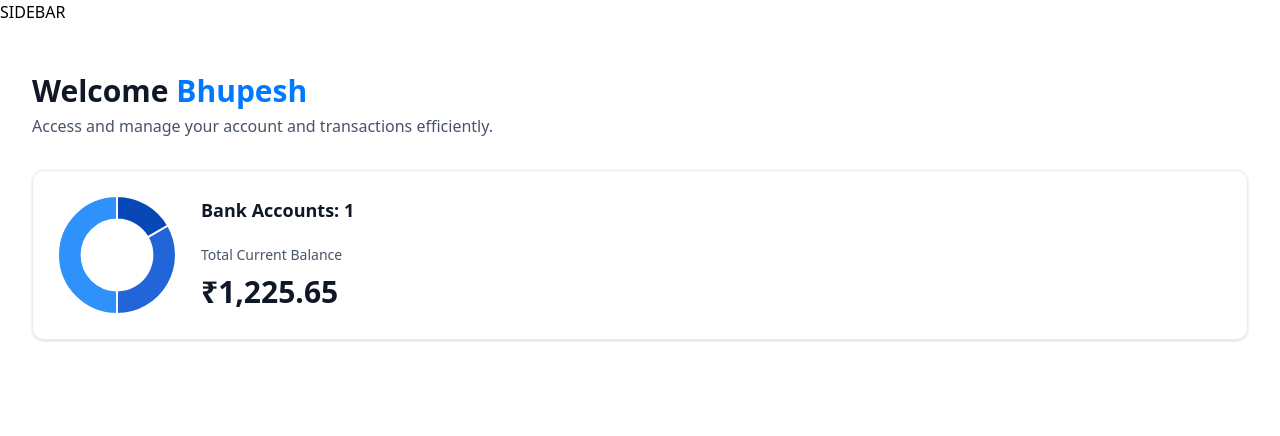
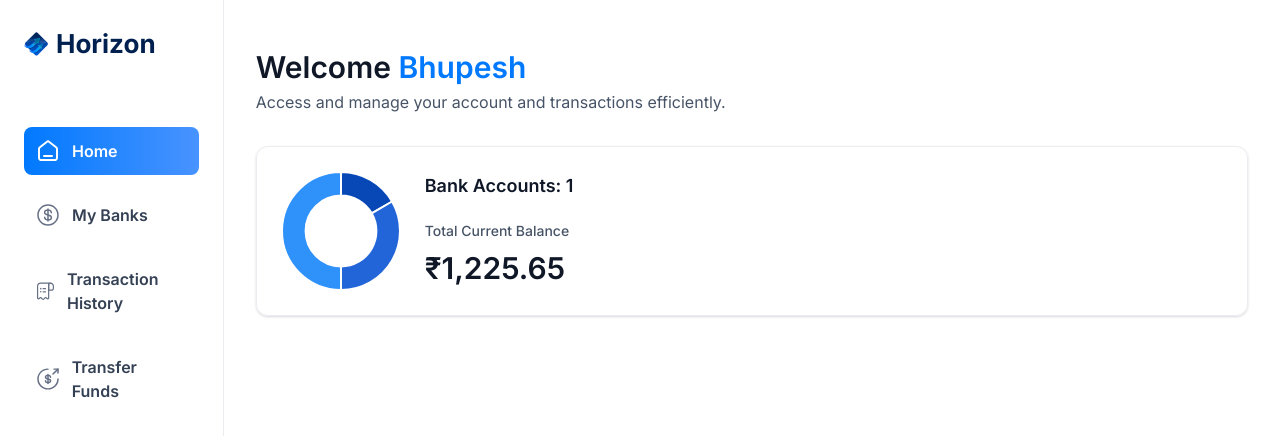
Before and after one commit to Bhupesh-Khordia/horizon, a Next.js app: page / in a window 1280 px wide. Shown: the top 436 px of the page. Built offline with nearby package versions, Linux system fonts and the light colour scheme.

Commit message:
Creates Sidedbar

```diff
--- a/app/(root)/layout.tsx
+++ b/app/(root)/layout.tsx
@@ -1,12 +1,26 @@
+import MobileNav from "@/components/MobileNav";
+import Sidebar from "@/components/Sidebar";
+import Image from "next/image";
+
 export default function RootLayout({
   children,
 }: Readonly<{
   children: React.ReactNode;
 }>) {
+
+  const loggedIn = {firstName : "Bhupesh", lastName : "Yadav"};
   return (
-    <main>
-        SIDEBAR
+    <main className="flex h-screen w-full font-inter">
+        <Sidebar user = {loggedIn}/>
+        <div className="flex size-full flex-col">
+        <div className="root-layout">
+          <Image src="/icons/logo.svg" width={30} height={30} alt="logo" />
+          <div>
+            <MobileNav user={loggedIn} />
+          </div>
+        </div>
         {children}
+      </div>
     </main>
   );
 }
--- /dev/null
+++ b/components/MobileNav.tsx
@@ -0,0 +1,92 @@
+
+'use client'
+
+import {
+  Sheet,
+  SheetClose,
+  SheetContent,
+  SheetDescription,
+  SheetHeader,
+  SheetTitle,
+  SheetTrigger,
+} from "@/components/ui/sheet"
+import { sidebarLinks } from "@/constants"
+import { cn } from "@/lib/utils"
+import Image from "next/image"
+import Link from "next/link"
+import { usePathname } from "next/navigation"
+// import Footer from "./Footer"
+
+const MobileNav = ({ user }: MobileNavProps) => {
+  const pathname = usePathname();
+
+  return (
+    <section className="w-fulll max-w-[264px]">
+      <Sheet>
+        <SheetTrigger>
+          <Image
+            src="/icons/hamburger.svg"
+            width={30}
+            height={30}
+            alt="menu"
+            className="cursor-pointer"
+          />
+        </SheetTrigger>
+        <SheetContent side="left" className="border-none bg-white">
+          <Link href="/" className="cursor-pointer flex items-center gap-1 px-4">
+            <Image
+              src="/icons/logo.svg"
+              width={34}
+              height={34}
+              alt="Horizon logo"
+            />
+            <SheetTitle>
+
+            <p className="text-26 font-ibm-plex-serif font-bold text-black-1">Horizon</p>
+            </SheetTitle>
+          </Link>
+          <div className="mobilenav-sheet">
+            <SheetClose asChild>
+              <nav className="flex h-full flex-col gap-6 pt-16 text-white">
+                  {sidebarLinks.map((item) => {
+                const isActive = pathname === item.route || pathname.startsWith(`${item.route}/`)
+
+                return (
+                  <SheetClose asChild key={item.route}>
+                    <Link href={item.route} key={item.label}
+                      className={cn('mobilenav-sheet_close w-full', { 'bg-bank-gradient': isActive })}
+                    >
+                        <Image
+                          src={item.imgURL}
+                          alt={item.label}
+                          width={20}
+                          height={20}
+                          className={cn({
+                            'brightness-[3] invert-0': isActive
+                          })}
+                        />
+                        <SheetDescription>
+
+                      <span className={cn("text-16 font-semibold text-black-2", { "text-white": isActive })}>
+                        {item.label}
+                      </span>
+                        </SheetDescription>
+                    </Link>
+                  </SheetClose>
+                )
+              })}
+
+              USER
+              </nav>
+            </SheetClose>
+
+              Footer
+            {/* <Footer user={user} type="mobile" /> */}
+          </div>
+        </SheetContent>
+      </Sheet>
+    </section>
+  )
+}
+
+export default MobileNav
--- /dev/null
+++ b/components/Sidebar.tsx
@@ -0,0 +1,61 @@
+'use client'
+
+import { sidebarLinks } from '@/constants'
+import { cn } from '@/lib/utils'
+import Image from 'next/image'
+import Link from 'next/link'
+import { usePathname } from 'next/navigation'
+// import Footer from './Footer'
+// import PlaidLink from './PlaidLink'
+
+const Sidebar = ({ user }: SiderbarProps) => {
+  const pathname = usePathname();
+
+  return (
+    <section className="sidebar">
+      <nav className="flex flex-col gap-4">
+        <Link href="/" className="mb-12 cursor-pointer flex items-center gap-2">
+          <Image
+            src="/icons/logo.svg"
+            width={34}
+            height={34}
+            alt="Horizon logo"
+            className="size-[24px] max-xl:size-14"
+          />
+          <h1 className="sidebar-logo">Horizon</h1>
+        </Link>
+
+        {sidebarLinks.map((item) => {
+          const isActive = pathname === item.route || pathname.startsWith(`${item.route}/`)
+
+          return (
+            <Link href={item.route} key={item.label}
+              className={cn('sidebar-link', { 'bg-bank-gradient': isActive })}
+            >
+              <div className="relative size-6">
+                <Image
+                  src={item.imgURL}
+                  alt={item.label}
+                  fill
+                  className={cn({
+                    'brightness-[3] invert-0': isActive
+                  })}
+                />
+              </div>
+              <p className={cn("sidebar-label", { "!text-white": isActive })}>
+                {item.label}
+              </p>
+            </Link>
+          )
+        })}
+
+        User
+        {/* <PlaidLink user={user} /> */}
+      </nav>
+        Footer
+      {/* <Footer user={user} /> */}
+    </section>
+  )
+}
+
+export default Sidebar
--- /dev/null
+++ b/components/ui/sheet.tsx
@@ -0,0 +1,140 @@
+"use client"
+
+import * as React from "react"
+import * as SheetPrimitive from "@radix-ui/react-dialog"
+import { cva, type VariantProps } from "class-variance-authority"
+import { X } from "lucide-react"
+
+import { cn } from "@/lib/utils"
+
+const Sheet = SheetPrimitive.Root
+
+const SheetTrigger = SheetPrimitive.Trigger
+
+const SheetClose = SheetPrimitive.Close
+
+const SheetPortal = SheetPrimitive.Portal
+
+const SheetOverlay = React.forwardRef<
+  React.ElementRef<typeof SheetPrimitive.Overlay>,
+  React.ComponentPropsWithoutRef<typeof SheetPrimitive.Overlay>
+>(({ className, ...props }, ref) => (
+  <SheetPrimitive.Overlay
+    className={cn(
+      "fixed inset-0 z-50 bg-black/80  data-[state=open]:animate-in data-[state=closed]:animate-out data-[state=closed]:fade-out-0 data-[state=open]:fade-in-0",
+      className
+    )}
+    {...props}
+    ref={ref}
+  />
+))
+SheetOverlay.displayName = SheetPrimitive.Overlay.displayName
+
+const sheetVariants = cva(
+  "fixed z-50 gap-4 bg-background p-6 shadow-lg transition ease-in-out data-[state=open]:animate-in data-[state=closed]:animate-out data-[state=closed]:duration-300 data-[state=open]:duration-500",
+  {
+    variants: {
+      side: {
+        top: "inset-x-0 top-0 border-b data-[state=closed]:slide-out-to-top data-[state=open]:slide-in-from-top",
+        bottom:
+          "inset-x-0 bottom-0 border-t data-[state=closed]:slide-out-to-bottom data-[state=open]:slide-in-from-bottom",
+        left: "inset-y-0 left-0 h-full w-3/4 border-r data-[state=closed]:slide-out-to-left data-[state=open]:slide-in-from-left sm:max-w-sm",
+        right:
+          "inset-y-0 right-0 h-full w-3/4  border-l data-[state=closed]:slide-out-to-right data-[state=open]:slide-in-from-right sm:max-w-sm",
+      },
+    },
+    defaultVariants: {
+      side: "right",
+    },
+  }
+)
+
+interface SheetContentProps
+  extends React.ComponentPropsWithoutRef<typeof SheetPrimitive.Content>,
+    VariantProps<typeof sheetVariants> {}
+
+const SheetContent = React.forwardRef<
+  React.ElementRef<typeof SheetPrimitive.Content>,
+  SheetContentProps
+>(({ side = "right", className, children, ...props }, ref) => (
+  <SheetPortal>
+    <SheetOverlay />
+    <SheetPrimitive.Content
+      ref={ref}
+      className={cn(sheetVariants({ side }), className)}
+      {...props}
+    >
+      {children}
+      <SheetPrimitive.Close className="absolute right-4 top-4 rounded-sm opacity-70 ring-offset-background transition-opacity hover:opacity-100 focus:outline-none focus:ring-2 focus:ring-ring focus:ring-offset-2 disabled:pointer-events-none data-[state=open]:bg-secondary">
+        <X className="h-4 w-4" />
+        <span className="sr-only">Close</span>
+      </SheetPrimitive.Close>
+    </SheetPrimitive.Content>
+  </SheetPortal>
+))
+SheetContent.displayName = SheetPrimitive.Content.displayName
+
+const SheetHeader = ({
+  className,
+  ...props
+}: React.HTMLAttributes<HTMLDivElement>) => (
+  <div
+    className={cn(
+      "flex flex-col space-y-2 text-center sm:text-left",
+      className
+    )}
+    {...props}
+  />
+)
+SheetHeader.displayName = "SheetHeader"
+
+const SheetFooter = ({
+  className,
+  ...props
+}: React.HTMLAttributes<HTMLDivElement>) => (
+  <div
+    className={cn(
+      "flex flex-col-reverse sm:flex-row sm:justify-end sm:space-x-2",
+      className
+    )}
+    {...props}
+  />
+)
+SheetFooter.displayName = "SheetFooter"
+
+const SheetTitle = React.forwardRef<
+  React.ElementRef<typeof SheetPrimitive.Title>,
+  React.ComponentPropsWithoutRef<typeof SheetPrimitive.Title>
+>(({ className, ...props }, ref) => (
+  <SheetPrimitive.Title
+    ref={ref}
+    className={cn("text-lg font-semibold text-foreground", className)}
+    {...props}
+  />
+))
+SheetTitle.displayName = SheetPrimitive.Title.displayName
+
+const SheetDescription = React.forwardRef<
+  React.ElementRef<typeof SheetPrimitive.Description>,
+  React.ComponentPropsWithoutRef<typeof SheetPrimitive.Description>
+>(({ className, ...props }, ref) => (
+  <SheetPrimitive.Description
+    ref={ref}
+    className={cn("text-sm text-muted-foreground", className)}
+    {...props}
+  />
+))
+SheetDescription.displayName = SheetPrimitive.Description.displayName
+
+export {
+  Sheet,
+  SheetPortal,
+  SheetOverlay,
+  SheetTrigger,
+  SheetClose,
+  SheetContent,
+  SheetHeader,
+  SheetFooter,
+  SheetTitle,
+  SheetDescription,
+}
--- a/package.json
+++ b/package.json
@@ -9,6 +9,7 @@
     "lint": "next lint"
   },
   "dependencies": {
+    "@radix-ui/react-dialog": "^1.1.6",
     "@radix-ui/react-slot": "^1.1.2",
     "chart.js": "^4.4.7",
     "class-variance-authority": "^0.7.1",
```
Also changed, not shown: 1 other file (tests, documents, lock files or other folders).
